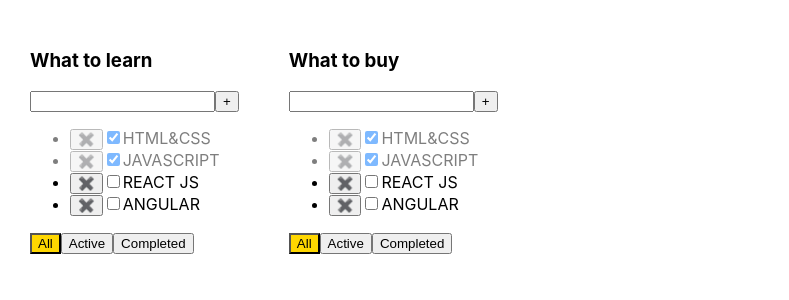
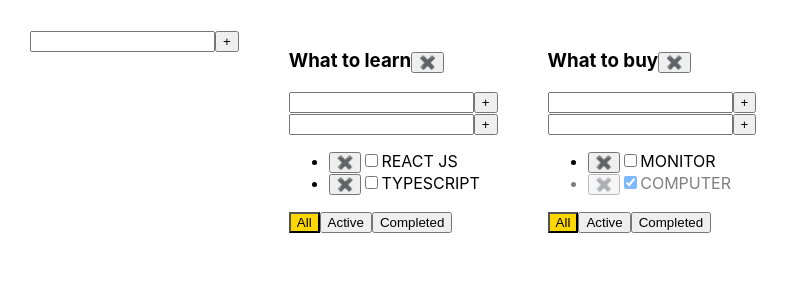
Before and after one commit to wostrau/todolist-for-students, a React (Create React App) app: page / in a window 1280 px wide. Shown: the top 300 px of the page, without its empty margins (0-789 px from the left). Built offline with nearby package versions, Linux system fonts and the light colour scheme.

Commit message:
6th lesson - 27 min

```diff
--- a/src/App.tsx
+++ b/src/App.tsx
@@ -1,7 +1,8 @@
 import React, {useState} from 'react';
 import './App.css';
-import Todolist from './Components/Todolist';
-import {v4 as uuidv4} from 'uuid';
+import Todolist, {taskPropsType} from './Components/Todolist';
+import {v4 as uuid4} from 'uuid';
+import AddItemForm from './Components/AddItemForm';
 
 export type changeFilterPropsType = 'All' | 'Active' | 'Completed'
 type todolistPropsType = {
@@ -9,59 +10,89 @@
     title: string
     filter: changeFilterPropsType
 }
+type TaskStateType = {
+    [key: string]: Array<taskPropsType>
+}
 
 function App() {
-    const [tasks, setTask] = useState([
-        {id: uuidv4(), title: 'HTML&CSS', isDone: true},
-        {id: uuidv4(), title: 'JAVASCRIPT', isDone: true},
-        {id: uuidv4(), title: 'REACT JS', isDone: false},
-        {id: uuidv4(), title: 'ANGULAR', isDone: false},
+    const todolistId1 = uuid4();
+    const todolistId2 = uuid4();
+    const [todolists, setTodolist] = useState<Array<todolistPropsType>>([
+        {id: todolistId1, title: 'What to learn', filter: 'All'},
+        {id: todolistId2, title: 'What to buy', filter: 'All'},
     ]);
-    const [todolists, setTodolists] = useState<Array<todolistPropsType>>([
-        {id: uuidv4(), title: 'What to learn', filter: 'All'},
-        {id: uuidv4(), title: 'What to buy', filter: 'All'},
-    ]);
+    const [tasksObj, setTask] = useState<TaskStateType>({
+        [todolistId1]: [
+            {id: uuid4(), title: 'REACT JS', isDone: false},
+            {id: uuid4(), title: 'TYPESCRIPT', isDone: false},
+        ],
+        [todolistId2]: [
+            {id: uuid4(), title: 'MONITOR', isDone: false},
+            {id: uuid4(), title: 'COMPUTER', isDone: true},
+        ],
+    });
 
-    function addTask(title: string) {
-        let newTask = {
-            id: uuidv4(),
-            title: title,
-            isDone: false
-        }
-        let newTasks = [newTask, ...tasks]
-        setTask(newTasks)
+
+    function addTask(title: string, todolistId: string) {
+        let newTask = {id: uuid4(), title: title, isDone: false};
+        const tasks = tasksObj[todolistId];
+        let newTasks = [newTask, ...tasks];
+        tasksObj[todolistId] = newTasks;
+        setTask({...tasksObj});
     }
-
-    function removeTask(id: string) {
-        const filteredTask = tasks.filter((el) => el.id !== id)
-        setTask(filteredTask)
+    function removeTask(id: string, todolistId: string) {
+        const tasks = tasksObj[todolistId];
+        const filteredTask = tasks.filter((el) => el.id !== id);
+        tasksObj[todolistId] = filteredTask;
+        setTask({...tasksObj});
     }
-
-    function changeStatus(taskId: string, isDone: boolean) {
-        let task = tasks.find(el => el.id === taskId)
+    function changeStatus(taskId: string, isDone: boolean, todolistId: string) {
+        const tasks = tasksObj[todolistId];
+        let task = tasks.find(el => el.id === taskId);
         if (task) {
             task.isDone = isDone
+            setTask({...tasksObj})
         }
-        setTask([...tasks])
+
     }
-
     function changeFilter(value: changeFilterPropsType, todolistId: string) {
-        let todolist = todolists.find(el => el.id === todolistId)
+        let todolist = todolists.find((el: { id: string; }) => el.id === todolistId);
         if (todolist) {
             todolist.filter = value
-            setTodolists([...todolists])
+            setTodolist([...todolists]);
         }
+    }
+    function removeTodolist(todolistId: string) {
+        let filteredTodolist = todolists.filter(el => el.id !== todolistId);
+        setTodolist(filteredTodolist);
+        delete tasksObj[todolistId];
+        setTask({...tasksObj});
+    }
+    function addTodolist(title: string) {
+        const todolist: todolistPropsType = {
+            id: uuid4(),
+            filter: 'All',
+            title: title
+        };
+        setTodolist([todolist, ...todolists])
+        setTask({
+            ...tasksObj,
+            [todolist.id]: []
+        })
     }
 
     return (
-        <div className='App'>
+        <div className="App">
+            <AddItemForm
+                addItem={addTodolist}
+            />
             {todolists.map((el) => {
-                let filterTask = tasks
+                let filterTask = tasksObj[el.id];
                 if (el.filter === 'Active') {
-                    filterTask = tasks.filter(el => !el.isDone)
+                    filterTask = filterTask.filter(el => !el.isDone)
                 }
                 if (el.filter === 'Completed') {
-                    filterTask = tasks.filter(el => el.isDone)
+                    filterTask = filterTask.filter(el => el.isDone)
                 }
                 return (
                     <Todolist
@@ -73,12 +104,13 @@
                         removeTask={removeTask}
                         changeFilter={changeFilter}
                         changeTaskStatus={changeStatus}
+                        removeTodolist={removeTodolist}
                         filter={el.filter}
                     />
-                )
+                );
             })}
         </div>
-    )
+    );
 }
 
 export default App;
--- /dev/null
+++ b/src/Components/AddItemForm.tsx
@@ -0,0 +1,45 @@
+import React, {ChangeEvent, KeyboardEvent, useState} from 'react';
+import '../App.css';
+
+type AddItemFormPropsType = {
+    addItem: (newTaskTitle: string) => void
+};
+
+function AddItemForm(props: AddItemFormPropsType) {
+    const [newTaskTitle, setNewTaskTitle] = useState('');
+    const [error, setError] = useState<null | string>(null);
+
+    const onNewTitleChangeHandler = (event: ChangeEvent<HTMLInputElement>) => {
+        setNewTaskTitle(event.currentTarget.value)
+    };
+    const onKeyPressHandler = (event: KeyboardEvent<HTMLInputElement>) => {
+        setError(null)
+        if (event.key === 'Enter') {
+            props.addItem(newTaskTitle)
+            setNewTaskTitle('')
+        }
+    };
+    const addItem = () => {
+        if (newTaskTitle.trim() !== '') {
+            props.addItem(newTaskTitle.trim())
+            setNewTaskTitle('')
+        } else {
+            setError('Title is required')
+        }
+    };
+
+    return (
+        <div>
+            <input
+                className={error ? 'error' : ''}
+                value={newTaskTitle}
+                onChange={onNewTitleChangeHandler}
+                onKeyDown={onKeyPressHandler}
+            />
+            <button onClick={addItem}>+</button>
+            {error && <div className="error-message">{error}</div>}
+        </div>
+    );
+}
+
+export default AddItemForm;
--- a/src/Components/Todolist.tsx
+++ b/src/Components/Todolist.tsx
@@ -1,8 +1,9 @@
 import React, {ChangeEvent, KeyboardEvent, useState} from 'react';
 import '../App.css';
+import AddItemForm from './AddItemForm';
 import {changeFilterPropsType} from '../App';
 
-type taskPropsType = {
+export type taskPropsType = {
     id: string
     title: string
     isDone: boolean
@@ -11,11 +12,12 @@
     id: string
     title: string
     taskList: Array<taskPropsType>
-    addTask: (title: string) => void
-    removeTask: (id: string) => void
+    addTask: (title: string, todolistId: string) => void
+    removeTask: (id: string, todolistId: string) => void
     changeFilter: (value: changeFilterPropsType, id: string) => void
-    changeTaskStatus: (taskId: string, isDone: boolean) => void
+    changeTaskStatus: (taskId: string, isDone: boolean, todolistId: string) => void
     filter: changeFilterPropsType
+    removeTodolist: (todolistId: string) => void
 }
 
 function Todolist(props: TodolistPropsType) {
@@ -38,13 +40,13 @@
     const onKeyPressHandler = (event: KeyboardEvent<HTMLInputElement>) => {
         setError(null)
         if (event.key === 'Enter') {
-            props.addTask(newTaskTitle)
+            props.addTask(newTaskTitle, props.id)
             setNewTaskTitle('')
         }
     };
     const addTasks = () => {
         if (newTaskTitle.trim() !== '') {
-            props.addTask(newTaskTitle.trim())
+            props.addTask(newTaskTitle.trim(), props.id)
             setNewTaskTitle('')
         } else {
             setError('Title is required')
@@ -53,10 +55,22 @@
     const onAllClickHandler = () => props.changeFilter('All', props.id);
     const onActiveClickHandler = () => props.changeFilter('Active', props.id);
     const onCompletedClickHandler = () => props.changeFilter('Completed', props.id);
+    const onClickRemoveTodolistHandler = () => {
+        props.removeTodolist(props.id)
+    };
+    const addTask = (title: string) => {
+        props.addTask(title, props.id)
+    };
 
     return (
         <div>
-            <h3>{props.title}</h3>
+            <h3>
+                {props.title}
+                <button onClick={onClickRemoveTodolistHandler}>✖️</button>
+            </h3>
+            <AddItemForm
+                addItem={addTask}
+            />
             <div>
                 <input
                     className={error ? 'error' : ''}
@@ -69,15 +83,15 @@
             </div>
             <ul>
                 {props.taskList.map((el => {
-                    const onRemoveHandler = () => {
-                        props.removeTask(el.id)
-                    }
+                    const onClickRemoveHandler = () => {
+                        props.removeTask(el.id, props.id)
+                    };
                     const onChangeHandler = (event: ChangeEvent<HTMLInputElement>) => {
-                        props.changeTaskStatus(el.id, event.currentTarget.checked)
-                    }
+                        props.changeTaskStatus(el.id, event.currentTarget.checked, props.id)
+                    };
                     return (
                         <li key={el.id} className={el.isDone ? 'is-done' : ''}>
-                            <button onClick={onRemoveHandler}>✖️</button>
+                            <button onClick={onClickRemoveHandler}>✖️</button>
                             <input
                                 type="checkbox"
                                 onChange={onChangeHandler}
@@ -85,7 +99,7 @@
                             />
                             <span>{el.title}</span>
                         </li>
-                    )
+                    );
                 }))}
             </ul>
             <div>
@@ -106,7 +120,7 @@
                 </button>
             </div>
         </div>
-    )
+    );
 }
 
 export default Todolist;
```
